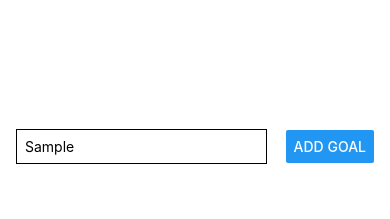
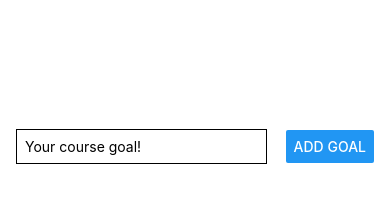
Before and after one commit to Jonjo7Dia/First-React-Native-App, a React Native app: screen / in a window 390 px wide. Both pictures are taken after typing "Sample" into the empty fields and a click on the button "ADD GOAL". Shown: the top 219 px of the page. Built offline with nearby package versions, Linux system fonts and the light colour scheme.

Commit message:
ready to add some more styles

```diff
--- a/App.js
+++ b/App.js
@@ -1,36 +1,38 @@
 import { useState } from "react";
-import {
-  StyleSheet,
-  View,
-  FlatList,
-} from "react-native";
-import GoalItem from './components/GoalItem';
-import GoalInput from './components/GoalInput';
+import { StyleSheet, View, FlatList } from "react-native";
+import GoalItem from "./components/GoalItem";
+import GoalInput from "./components/GoalInput";
 export default function App() {
-  const [enteredGoalText, setEnteredGoalText] = useState("");
   const [listOfGoals, setListOfGoals] = useState([]);
-  function goalInputHandler(e) {
-    setEnteredGoalText(e);
+
+  function addGoalHandler(enteredText) {
+    setListOfGoals((prevState) => [
+      ...prevState,
+      { text: enteredText, id: Math.random().toString() },
+    ]);
   }
 
-  function addGoalHandler() {
-    setListOfGoals((prevState) => [
-      ...prevState,
-      { text: enteredGoalText, id: Math.random().toString() },
-    ]);
+  function deleteGoalHandler(id) {
+    setListOfGoals((prevState) => {
+      return prevState.filter((item) => item.id !== id);
+    });
   }
   return (
     <View style={styles.appContainer}>
-      <GoalInput addGoal={addGoalHandler} goalText={goalInputHandler}/>
+      <GoalInput addGoal={addGoalHandler} />
       <View style={styles.goalsContainer}>
         <FlatList
           data={listOfGoals}
           renderItem={(itemData) => {
             return (
-              <GoalItem itemData={itemData} />
+              <GoalItem
+                itemData={itemData}
+                id={itemData.item.id}
+                onDelete={deleteGoalHandler}
+              />
             );
           }}
-          keyExtractor={(item,index) => {
+          keyExtractor={(item, index) => {
             return item.id;
           }}
           alwaysBounceVertical={false}
@@ -50,6 +52,4 @@ const styles = StyleSheet.create({
   goalsContainer: {
     flex: 3,
   },
-
-
 });
--- a/components/GoalInput.js
+++ b/components/GoalInput.js
@@ -1,14 +1,26 @@
+import { useState } from "react";
 import { StyleSheet, View, Button, TextInput } from "react-native";
 
 function GoalInput(props) {
+    const [enteredGoalText, setEnteredGoalText] = useState("");
+
+    function goalInputHandler(e) {
+        setEnteredGoalText(e);
+      }
+      function addGoalhandler(){
+          props.addGoal(enteredGoalText);
+            setEnteredGoalText('');
+      }
+
   return (
     <View style={styles.inputContainer}>
       <TextInput
         placeholder="Your course goal!"
         style={styles.textInput}
-        onChangeText={props.goalText}
+        onChangeText={goalInputHandler}
+        value={enteredGoalText}
       />
-      <Button title="Add Goal" onPress={props.addGoal} />
+      <Button title="Add Goal" onPress={addGoalhandler} />
     </View>
   );
 }
--- a/components/GoalItem.js
+++ b/components/GoalItem.js
@@ -1,9 +1,14 @@
-import { StyleSheet, View, Text } from "react-native";
+import { StyleSheet, View, Text, Pressable } from "react-native";
 function GoalItem(props) {
   return (
-    <View style={styles.goalItem}>
-      <Text style={styles.goalText}>{props.itemData.item.text}</Text>
-    </View>
+    <Pressable
+      onPress={props.onDelete.bind(this, props.id)}
+      style={({ pressed }) => pressed && styles.pressedItem}
+    >
+      <View style={styles.goalItem}>
+        <Text style={styles.goalText}>{props.itemData.item.text}</Text>
+      </View>
+    </Pressable>
   );
 }
 
@@ -17,6 +22,9 @@ const styles = StyleSheet.create({
     backgroundColor: "#5e0acc",
     color: "white",
   },
+  pressedItem: {
+    opacity: 0.5,
+  },
   goalText: {
     color: "white",
   },
```
